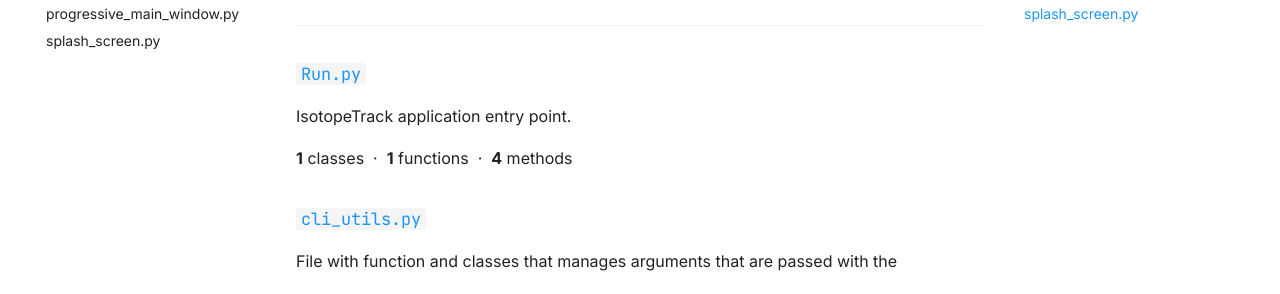
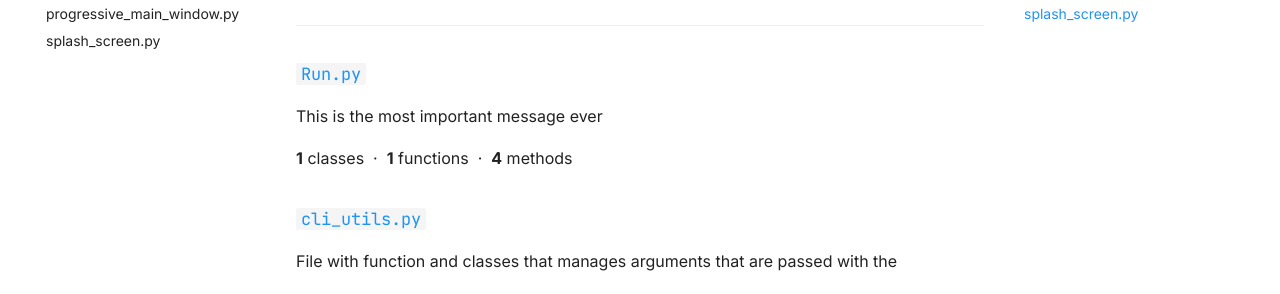
Before and after one commit to Houssame-EA/IsotopeTrack, an MkDocs documentation site: the page built from docs/entry_points/index.md, in a window 1280 px wide and 949 px high. Shown: the part 253-547 px from the top of the window. Built offline with MkDocs 1.6.1 and Material for MkDocs 9.7.7, drawn with Linux system fonts in a browser that asks for light colours; comment, search, counter and statistics services are not loaded; the version menu is left out.

Commit message:
Automatic documentation update

```diff
--- a/docs/entry_points/index.md
+++ b/docs/entry_points/index.md
@@ -5,7 +5,7 @@ Application startup: CLI parsing, splash screen, progressive loading.
 ---
 
 ### [`Run.py`](run.md)
-IsotopeTrack application entry point.
+This is the most important message ever
 
 **1** classes &nbsp;·&nbsp; **1** functions &nbsp;·&nbsp; **4** methods
 
```
Also changed, not shown: docs/entry_points/run.md (+2 -0 lines).
